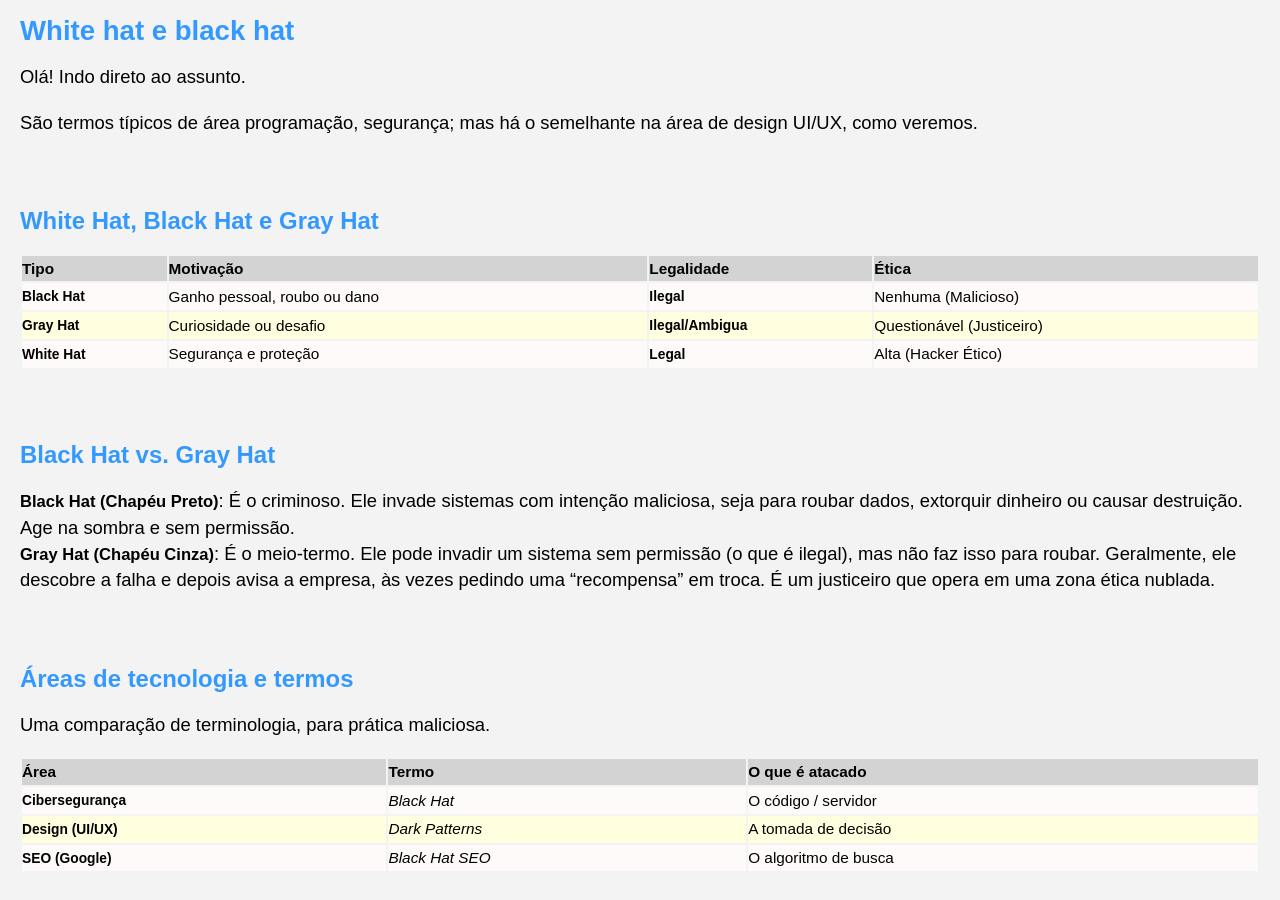
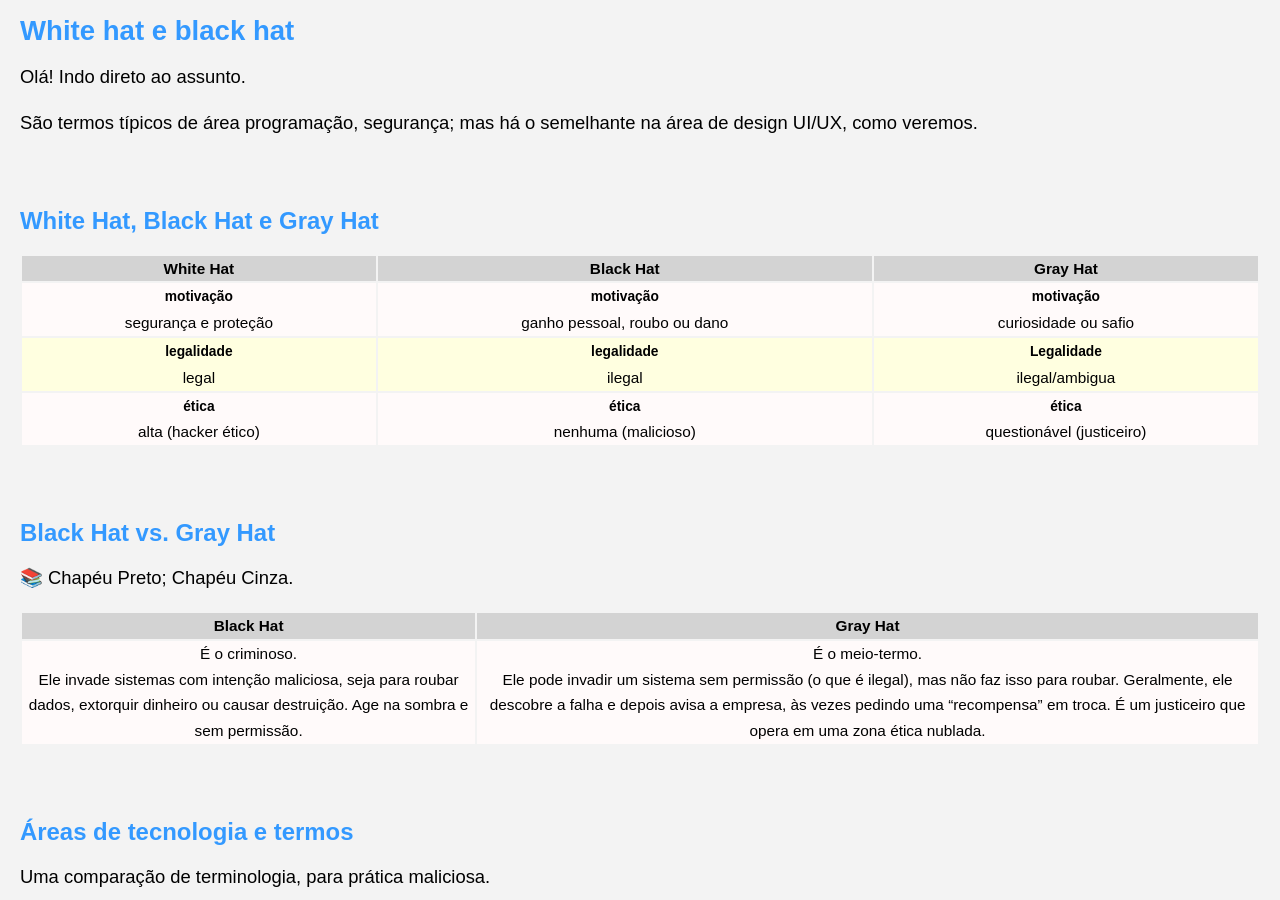
Before and after one commit to Joesynth/joesynth.github.io, a Jekyll site: the page built from _posts/2021-03-07-white-hat-e-black-hat.md, in a window 1280 px wide and 900 px high, scrolled down 229 px. Built offline with Jekyll 4.4.1, drawn with Linux system fonts in a browser that asks for light colours.

Commit message:
Update 2021-03-07-white-hat-e-black-hat.md

```diff
--- a/_posts/2021-03-07-white-hat-e-black-hat.md
+++ b/_posts/2021-03-07-white-hat-e-black-hat.md
@@ -8,18 +8,20 @@ São termos típicos de área programação, segurança; mas há o semelhante na
 
 ## White Hat, Black Hat e Gray Hat
 
-| Tipo | Motivação | Legalidade | Ética |
-| :--- | :--- | :--- | :--- |
-| **Black Hat** | Ganho pessoal, roubo ou dano | **Ilegal** | Nenhuma (Malicioso) |
-| **Gray Hat** | Curiosidade ou desafio | **Ilegal/Ambigua** | Questionável (Justiceiro) |
-| **White Hat** | Segurança e proteção | **Legal** | Alta (Hacker Ético) |
+|White Hat|Black Hat|Gray Hat|
+| :---: | :---: | :---: |
+|**motivação**<br />segurança e proteção|**motivação**<br />ganho pessoal, roubo ou dano|**motivação**<br />curiosidade ou safio|
+|**legalidade**<br />legal|**legalidade**<br />ilegal|**Legalidade**<br />ilegal/ambigua|
+|**ética**<br />alta (hacker ético)|**ética**<br />nenhuma (malicioso)|**ética**<br />questionável (justiceiro)|
+
 
 ## Black Hat vs. Gray Hat
 
-**Black Hat (Chapéu Preto)**: É o criminoso. Ele invade sistemas com intenção maliciosa, seja para roubar dados, extorquir dinheiro ou causar destruição. Age na sombra e sem permissão.
-**Gray Hat (Chapéu Cinza)**: É o meio-termo. Ele pode invadir um sistema sem permissão (o que é ilegal), mas não faz isso para roubar. Geralmente, ele descobre a falha e depois avisa a empresa, às vezes pedindo uma "recompensa" em troca. É um justiceiro que opera em uma zona ética nublada.
+📚️ Chapéu Preto; Chapéu Cinza.
 
-
+|Black Hat|Gray Hat|
+|:---:|:---:|
+|É o criminoso.<br />Ele invade sistemas com intenção maliciosa, seja para roubar dados, extorquir dinheiro ou causar destruição. Age na sombra e sem permissão.|É o meio-termo.<br />Ele pode invadir um sistema sem permissão (o que é ilegal), mas não faz isso para roubar. Geralmente, ele descobre a falha e depois avisa a empresa, às vezes pedindo uma "recompensa" em troca. É um justiceiro que opera em uma zona ética nublada.|
 
 ## Áreas de tecnologia e termos
 
```
